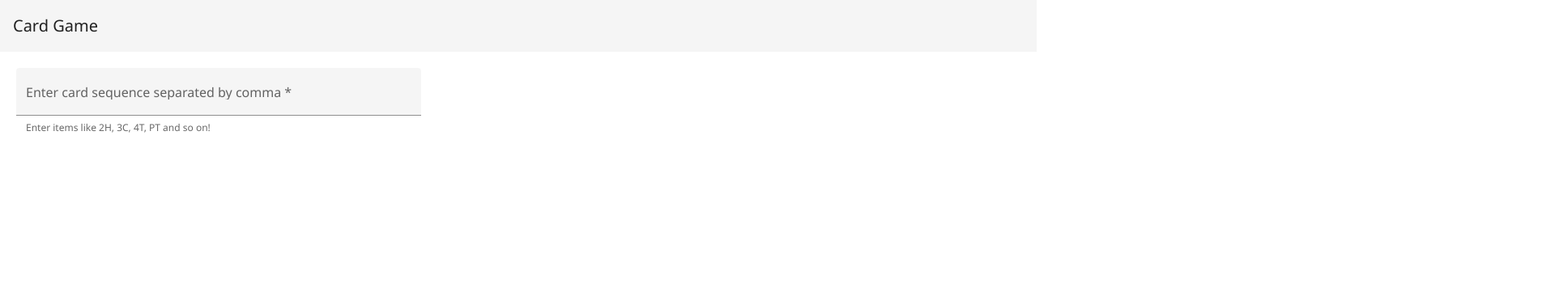
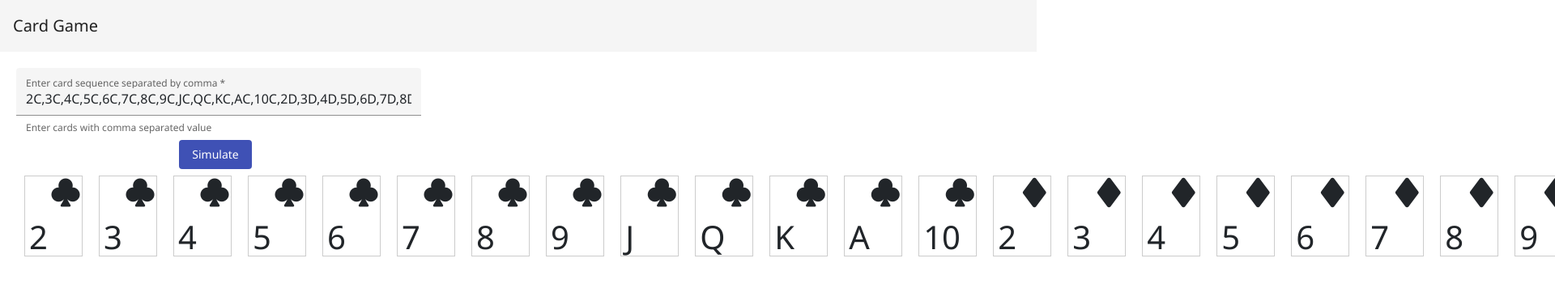
Before and after one commit to prateek03jan/CardGameSimulator, an Angular app in the folder CardGame.Presentation/ClientApp/: page / in a window 1280 px wide. Shown: the top 356 px of the page at 81% size, 1920 px wide, since content can reach past the window. Built offline with nearby package versions, Linux system fonts and the light colour scheme; no server answers.

Commit message:
added card items

```diff
--- a/CardGame.Presentation/ClientApp/package.json
+++ b/CardGame.Presentation/ClientApp/package.json
@@ -25,7 +25,8 @@
     "@angular/platform-browser-dynamic": "~13.1.1",
     "@angular/platform-server": "~13.1.1",
     "@angular/router": "~13.1.1",
-    "bootstrap": "^5.1.3",
+    "bootstrap": "^5.2.0-beta1",
+    "bootstrap-icons": "^1.8.2",
     "hammerjs": "^2.0.8",
     "jquery": "^3.6.0",
     "oidc-client": "^1.11.5",
--- a/CardGame.Presentation/ClientApp/src/app/home/home.component.css
+++ b/CardGame.Presentation/ClientApp/src/app/home/home.component.css
@@ -17,3 +17,40 @@
 .button-row .mat-button-base {
   margin: 8px 8px 8px 0;
 }
+
+.child {
+  width: 50%;
+  display: inline-block;
+}
+
+.error {
+  font-size: larger;
+  color: #ae1211;
+}
+
+.success {
+  display: flex;
+}
+
+.playing-card {
+  height: 20%;
+  border: 1px solid #ccc;
+  width: 15%;
+  height: 100px;
+  margin: 0px 10px;
+}
+
+.card-number {
+  position: relative;
+  bottom: 0;
+  left: 5px;
+  font-size: 40px;
+  top: -15px;
+}
+
+.suite {
+  position: relative;
+  font-size: 40px;
+  margin-left: 30px;
+  top: -10px;
+}
--- a/CardGame.Presentation/ClientApp/src/app/home/home.component.html
+++ b/CardGame.Presentation/ClientApp/src/app/home/home.component.html
@@ -1,3 +1,5 @@
+<div class="parent">
+  <div class="child">
     <form class="form">
       <mat-form-field class="full-width" appearance="fill">
         <mat-label>Enter card sequence separated by comma</mat-label>
@@ -6,16 +8,64 @@
           matInput
           [formControl]="cardFormControl"
           [errorStateMatcher]="matcher"
-      placeholder="2H, 3C"
+          placeholder="2H, 3C, 4T, PT"
+          [ngModel]="userData"
+          (ngModelChange)="onModelChanged($event)"
         />
-    <mat-hint>Enter items like 2H, 3C, 4T, PT and so on!</mat-hint>
+        <mat-hint>Enter cards with comma separated value</mat-hint>
         <mat-error *ngIf="cardFormControl.hasError('required')">
           Card sequence is <strong>required</strong>
         </mat-error>
       </mat-form-field>
-  <section *ngIf="cardFormControl.valid">
+      <section class="error" *ngIf="!isValidationPassed">
+        Wrong/No card is entered. Allowed cards are
+        <span *ngFor="let c of allowedCardValues"> [{{ c }}] </span>
+      </section>
+      <section *ngIf="cardFormControl.valid && isValidationPassed">
         <div class="button-row">
-      <button mat-flat-button color="primary">Primary</button>
+          <button mat-flat-button color="primary" (click)="simulate()">
+            Simulate
+          </button>
+        </div>
+      </section>
+      <section *ngIf="isValidationPassed" class="success">
+        <div *ngFor="let m of displayCardData" class="playing-card">
+          <div class="suite" *ngIf="m.suite === 'S'">
+            <div>
+              <i class="bi bi-suit-spade-fill"></i>
+            </div>
+          </div>
+          <div class="suite" *ngIf="m.suite === 'C'">
+            <div>
+              <i class="bi bi-suit-club-fill"></i>
+            </div>
+          </div>
+          <div class="suite" *ngIf="m.suite === 'H'">
+            <div>
+              <i class="bi bi-suit-heart-fill"></i>
+            </div>
+          </div>
+          <div class="suite" *ngIf="m.suite === 'D'">
+            <div>
+              <i class="bi bi-suit-diamond-fill"></i>
+            </div>
+          </div>
+          <div class="suite" *ngIf="m.suite === 'T'">
+            <div>
+              <i class="bi bi-align-top"></i>
+            </div>
+          </div>
+          <div class="card-number">{{ m.number }}</div>
         </div>
       </section>
     </form>
+  </div>
+
+  <div class="child">
+    <div class="card-container">
+      <div *ngFor="let card of cards">
+        {{ card.value }}
+      </div>
+    </div>
+  </div>
+</div>
--- a/CardGame.Presentation/ClientApp/src/app/home/home.component.ts
+++ b/CardGame.Presentation/ClientApp/src/app/home/home.component.ts
@@ -2,18 +2,27 @@ import { Component, OnInit, Inject } from '@angular/core';
 import { DataService } from '../service/data.service';
 import { Card } from '../models/card';
 import {
+  AbstractControl,
   FormControl,
   FormGroupDirective,
   NgForm,
+  ValidatorFn,
   Validators,
 } from '@angular/forms';
 import { ErrorStateMatcher } from '@angular/material/core';
 
 /** Error when invalid control is dirty, touched, or submitted. */
 export class MyErrorStateMatcher implements ErrorStateMatcher {
-  isErrorState(control: FormControl | null, form: FormGroupDirective | NgForm | null): boolean {
+  isErrorState(
+    control: FormControl | null,
+    form: FormGroupDirective | NgForm | null
+  ): boolean {
     const isSubmitted = form && form.submitted;
-    return !!(control && control.invalid && (control.dirty || control.touched || isSubmitted));
+    return !!(
+      control &&
+      control.invalid &&
+      (control.dirty || control.touched || isSubmitted)
+    );
   }
 }
 
@@ -23,9 +32,73 @@ export class MyErrorStateMatcher implements ErrorStateMatcher {
   styleUrls: ['./home.component.css'],
 })
 export class HomeComponent implements OnInit {
+  allowedCardValues: string[] = [
+    '2C',
+    '3C',
+    '4C',
+    '5C',
+    '6C',
+    '7C',
+    '8C',
+    '9C',
+    'JC',
+    'QC',
+    'KC',
+    'AC',
+    '10C',
+    '2D',
+    '3D',
+    '4D',
+    '5D',
+    '6D',
+    '7D',
+    '8D',
+    '9D',
+    'JD',
+    'QD',
+    'KD',
+    'AD',
+    '10D',
+    '2S',
+    '3S',
+    '4S',
+    '5S',
+    '6S',
+    '7S',
+    '8S',
+    '9S',
+    'JS',
+    'QS',
+    'KS',
+    'AS',
+    '10S',
+    '2H',
+    '3H',
+    '4H',
+    '5H',
+    '6H',
+    '7H',
+    '8H',
+    '9H',
+    'JH',
+    'QH',
+    'KH',
+    'AH',
+    '10H',
+    '4T',
+    '2T',
+    'ST',
+    'RT',
+    'PT',
+  ];
+  isValidationPassed: boolean = false;
   SIMULATE_CARD_API!: string;
   cards: Card[] = [];
   isLoaderShown: boolean = false;
+  userData: string =
+    '2C,3C,4C,5C,6C,7C,8C,9C,JC,QC,KC,AC,10C,2D,3D,4D,5D,6D,7D,8D,9D,JD,QD,KD,AD,10D,2S,3S,4S,5S,6S,7S,8S,9S,JS,QS,KS,AS,10S,2H,3H,4H,5H,6H,7H,8H,9H,JH,QH,KH,AH,10H,4T,2T,ST,RT,PT';
+  userCardData: string[] = [];
+  displayCardData: Card[] = [];
 
   cardFormControl = new FormControl('', [Validators.required]);
 
@@ -38,28 +111,26 @@ export class HomeComponent implements OnInit {
     this.SIMULATE_CARD_API = baseUrl + 'cardgame';
   }
 
-  ngOnInit(): void {
-    this.getData();
-  }
+  ngOnInit(): void {}
 
-  getData() {
-    let items: string[] = [
-      '3C',
-      'JS',
-      '2D',
-      'PT',
-      '10H',
-      'KH',
-      '8S',
-      '4T',
-      'AC',
-      '4H',
-      'RT',
-      '2T',
-    ];
+  simulate() {
+    // let items: string[] = [
+    //   '3C',
+    //   'JS',
+    //   '2D',
+    //   'PT',
+    //   '10H',
+    //   'KH',
+    //   '8S',
+    //   '4T',
+    //   'AC',
+    //   '4H',
+    //   'RT',
+    //   '2T',
+    // ];
     this.isLoaderShown = true;
     this.dataService
-      .simulateCardGame(items, this.SIMULATE_CARD_API)
+      .simulateCardGame(this.userCardData, this.SIMULATE_CARD_API)
       .subscribe((res) => {
         res.forEach((element: string) => {
           let c: Card = new Card(element);
@@ -68,4 +139,35 @@ export class HomeComponent implements OnInit {
         this.isLoaderShown = false;
       });
   }
+
+  onModelChanged($event: any): void {
+    let items: string[] = $event.split(',');
+    console.log(this.validString($event));
+    if (this.validString($event)) {
+      this.userCardData = items;
+      this.updateDisplayCardData(this.userCardData);
+    }
+  }
+
+  updateDisplayCardData(items: string[]): void {
+    this.displayCardData = [];
+    items.forEach((element) => {
+      let card: Card = new Card(element);
+      this.displayCardData.push(card);
+    });
+  }
+
+  validString(items: string): boolean {
+    let isNotFound: boolean = false;
+    let cas: string[] = items.split(',');
+    cas.forEach((element) => {
+      if (this.allowedCardValues.indexOf(element.trim()) < 0) {
+        isNotFound = true;
+        return false;
+      }
+      return true;
+    });
+    this.isValidationPassed = !isNotFound;
+    return !isNotFound;
+  }
 }
--- a/CardGame.Presentation/ClientApp/src/app/models/card.ts
+++ b/CardGame.Presentation/ClientApp/src/app/models/card.ts
@@ -1,14 +1,14 @@
 export class Card {
   public suite: string;
-  public number: number;
+  public number: string;
   public value: string;
 
   /**
    *
    */
   constructor(val: string) {
-    this.value = val;
-    this.suite = val.substring(val.length - 1, val.length);
-    this.number = Number.parseInt(val.substring(0, val.length - 1));
+    this.value = val.trim();
+    this.suite = val.trim().substring(val.length - 1, val.length).trim();
+    this.number = val.trim().substring(0, val.length - 1).trim();
   }
 }
--- a/CardGame.Presentation/ClientApp/src/index.html
+++ b/CardGame.Presentation/ClientApp/src/index.html
@@ -6,10 +6,23 @@
     <base href="/" />
     <meta name="viewport" content="width=device-width, initial-scale=1" />
     <link rel="icon" type="image/x-icon" href="favicon.ico" />
-      <link rel="preconnect" href="https://fonts.gstatic.com">
-    <link href="https://fonts.googleapis.com/css2?family=Roboto:wght@300;400;500&display=swap" rel="stylesheet">
-    <link href="https://fonts.googleapis.com/icon?family=Material+Icons" rel="stylesheet">
-</head>
+    <link rel="preconnect" href="https://fonts.gstatic.com" />
+    <link
+      href="https://fonts.googleapis.com/css2?family=Roboto:wght@300;400;500&display=swap"
+      rel="stylesheet"
+    />
+    <link
+      href="https://fonts.googleapis.com/icon?family=Material+Icons"
+      rel="stylesheet"
+    />
+    <link
+      href="https://cdn.jsdelivr.net/npm/bootstrap@5.2.0-beta1/dist/css/bootstrap.min.css"
+      rel="stylesheet"
+      integrity="sha384-0evHe/X+R7YkIZDRvuzKMRqM+OrBnVFBL6DOitfPri4tjfHxaWutUpFmBp4vmVor"
+      crossorigin="anonymous"
+    />
+    <script src="https://kit.fontawesome.com/6ce0e1d0a4.js" crossorigin="anonymous"></script>
+  </head>
   <body class="mat-typography">
     <app-root>Loading...</app-root>
   </body>
--- a/CardGame.Presentation/ClientApp/src/styles.css
+++ b/CardGame.Presentation/ClientApp/src/styles.css
@@ -1,5 +1,6 @@
 /* You can add global styles to this file, and also import other style files */
 @import '~@angular/material/prebuilt-themes/indigo-pink.css';
+@import url("https://cdn.jsdelivr.net/npm/bootstrap-icons@1.8.2/font/bootstrap-icons.css");
 /* Provide sufficient contrast against white background */
 a {
   color: #0366d6;
```
Also changed, not shown: 1 other file (tests, documents, lock files or other folders). Lines whose indentation alone changed are shown as unchanged.
